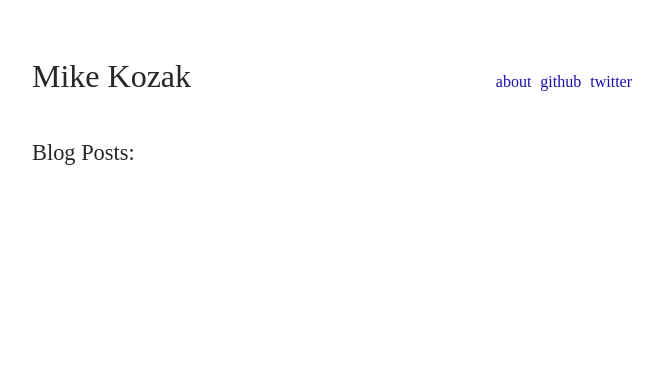
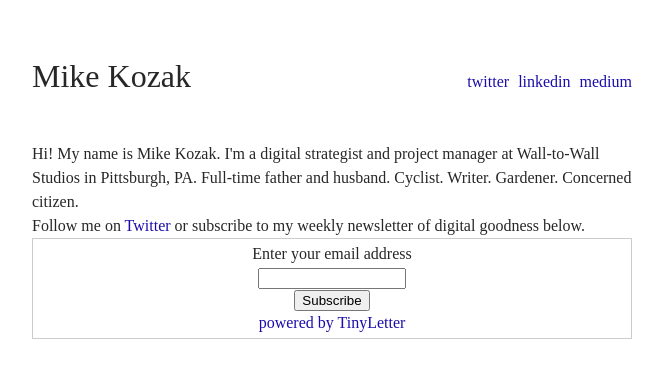
Before and after one commit to mwkozak/mwkozak.github.io, a Jekyll site: the page built from index.html, in a window 1280 px wide. Shown: the top 378 px of the page, without its empty margins (308-971 px from the left). Built offline with Jekyll 4.4.1, drawn with Linux system fonts in a browser that asks for light colours.

Commit message:
updates nav and index

```diff
--- a/_data/navigation.yml
+++ b/_data/navigation.yml
@@ -1,8 +1,8 @@
-- title: about
-  url: /me
-
-- title: github
-  url: https://github.com/mwkozak
-
 - title: twitter
   url: https://twitter.com/mwkozak
+
+- title: linkedin
+  url: https://www.linkedin.com/in/michaelkozak/
+
+- title: medium
+  url: https://medium.com/@mwkozak
--- a/index.html
+++ b/index.html
@@ -12,6 +12,12 @@ layout: default
         {% endfor %}
     </ul>
 </div>
+<div>
+  <p>Hi! My name is Mike Kozak. I'm a digital strategist and project manager at Wall-to-Wall Studios in Pittsburgh, PA. Full-time father and husband. Cyclist. Writer. Gardener. Concerned citizen.</p>
+  <p>Follow me on <a href="http://twitter.com/mwkozak" target="_blank">Twitter</a> or subscribe to my weekly newsletter of digital goodness below.</p>
+  <form style="border:1px solid #ccc;padding:3px;text-align:center;" action="https://tinyletter.com/mwkozak" method="post" target="popupwindow" onsubmit="window.open('https://tinyletter.com/mwkozak', 'popupwindow', 'scrollbars=yes,width=800,height=600');return true"><p><label for="tlemail">Enter your email address</label></p><p><input type="text" style="width:140px" name="email" id="tlemail" /></p><input type="hidden" value="1" name="embed"/><input type="submit" value="Subscribe" /><p><a href="https://tinyletter.com" target="_blank">powered by TinyLetter</a></p></form>
+</div>
+<!--
 <div class="blog">
     <h1>Blog Posts:</h1>
     <ul>
@@ -22,3 +28,4 @@ layout: default
         {% endfor %}
     </ul>
 </div>
+-->
```
